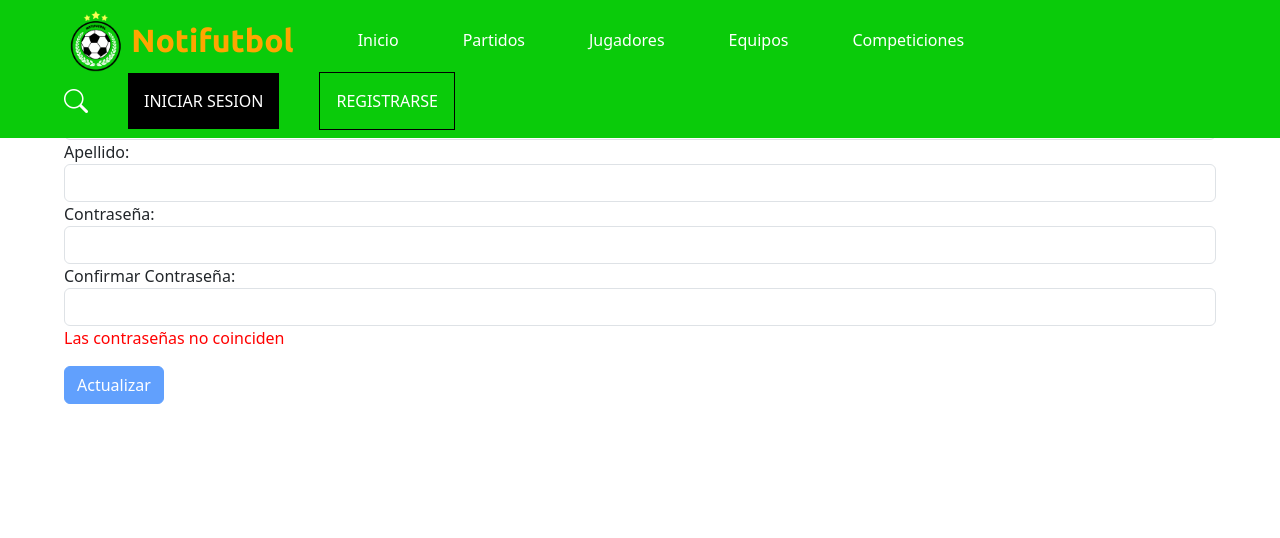
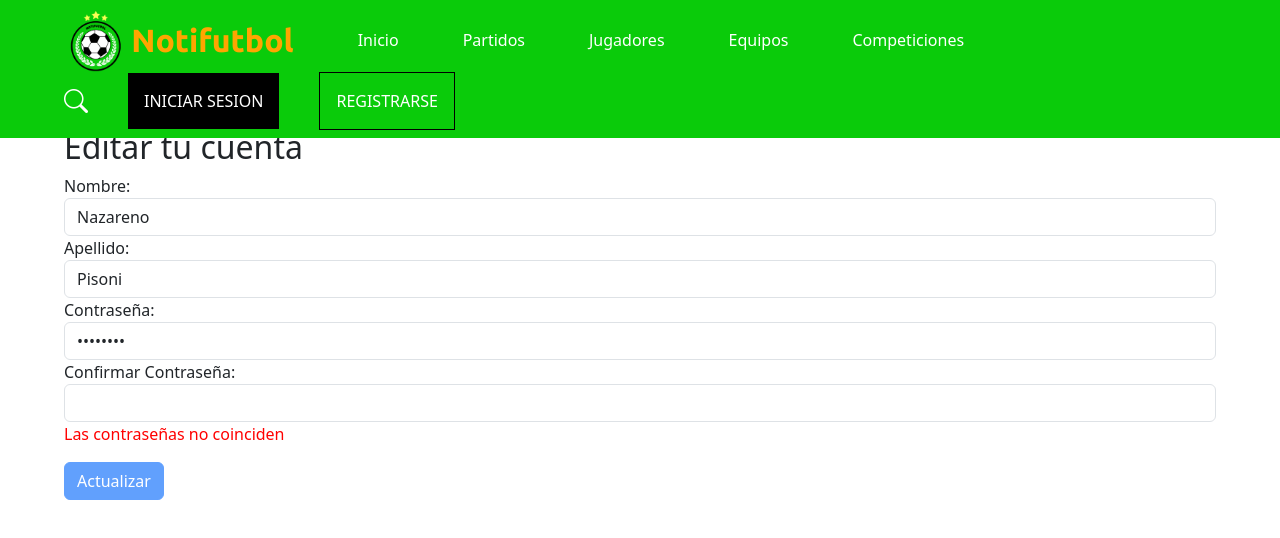
Before and after one commit to NazarenoPisoni/NotiFutbol-Angular, an Angular app: page /edit/1 in a window 1280 px wide. Shown: the top 538 px of the page. Built offline with nearby package versions, Linux system fonts and the light colour scheme; no server answers; data requests are answered from the project's data file; a web font is replaced by a local one.

Commit message:
Se modificaron estilos de la pagina

```diff
--- a/db/users.json
+++ b/db/users.json
@@ -1,5 +1,18 @@
 {
   "users": [
-
+    {
+      "id": 1,
+      "firstName": "Nazareno",
+      "lastName": "Pisoni",
+      "dni": "35893486",
+      "email": "nazareno_pisoni@hotmail.com",
+      "password": "Naza1234",
+      "favoriteTeams": [
+        435
+      ],
+      "favoritePlayers": [
+        "Lionel Messi"
+      ]
+    }
   ]
 }
--- a/src/app/components/register/register.component.css
+++ b/src/app/components/register/register.component.css
@@ -119,6 +119,6 @@ label {
     color: blue;
     font-size: 2rem;
     font-weight: bold;
-    margin-top: 30rem;
+    margin-top: 40rem;
     margin-bottom: 10rem;
 }
--- a/src/app/pages/edit-user/edit-user.component.css
+++ b/src/app/pages/edit-user/edit-user.component.css
@@ -1,6 +1,6 @@
 body {
     width: 90%;
-    margin: 0 auto;
+    margin: 8rem auto;
 }
 
 h2 {
@@ -10,3 +10,11 @@ h2 {
 .error {
     color: red;
 }
+
+#success {
+    color: blue;
+    font-size: 2rem;
+    font-weight: bold;
+    margin-top: 5rem;
+    margin-bottom: 10rem;
+}
--- a/src/app/pages/edit-user/edit-user.component.html
+++ b/src/app/pages/edit-user/edit-user.component.html
@@ -96,3 +96,7 @@
         </div>
     </div>
 </body>
+
+<div id="success" *ngIf="actualizacionExitosa">
+    <p>Actualización exitosa. En unos segundos será redirigido a la página principal.</p>
+</div>
--- a/src/app/pages/edit-user/edit-user.component.ts
+++ b/src/app/pages/edit-user/edit-user.component.ts
@@ -12,6 +12,7 @@ import { UserService } from 'src/app/services/user.service';
 export class EditUserComponent {
 
   user: user | undefined;
+  actualizacionExitosa: boolean = false;
 
   constructor(private fb : FormBuilder,
               private userService : UserService,
@@ -42,9 +43,7 @@ export class EditUserComponent {
         dni: [{ value: this.user?.dni, disabled: true }],
         email: [{ value: this.user?.email, disabled: true }],
         password: [this.user?.password, [Validators.required, Validators.pattern(/^(?=.*[A-Z])(?=.*\d.*\d)[A-Za-z\d]{8,}$/)]],
-        confirmPassword: ['', Validators.required],
-        favoriteTeams: this.user?.favoriteTeams,
-        favoritePlayers: this.user?.favoritePlayers
+        confirmPassword: ['', Validators.required]
       })
     })
   }
@@ -59,10 +58,11 @@ export class EditUserComponent {
       dni: this.formulario.controls['dni'].value,
       email: this.formulario.controls['email'].value,
       password: this.formulario.controls['password'].value,
-      favoriteTeams: this.formulario.controls['favoriteTeams'].value,
-      favoritePlayers: this.formulario.controls['favoritePlayers'].value
+      favoriteTeams: this.user?.favoriteTeams ? this.user.favoriteTeams : [],
+      favoritePlayers: this.user?.favoritePlayers ? this.user.favoritePlayers : []
     }
-    alert('Data was updated succesfully');
+
+    this.actualizacionExitosa = true;
     this.userService.putUser(userUpdated);
   }
 
--- a/src/app/services/user.service.ts
+++ b/src/app/services/user.service.ts
@@ -71,7 +71,11 @@ export class UserService {
     try {
       await fetch(`${this.url}/${user.id}`,
                 {method: 'PUT', body: JSON.stringify(user), headers: {'Content-type': 'application/json'}})
-      this.router.navigate(['home']);
+
+                setTimeout(() => {
+                  this.router.navigate(['home']);
+                }, 5000);
+
     } catch (error) {
       console.log(error);
     }
```
